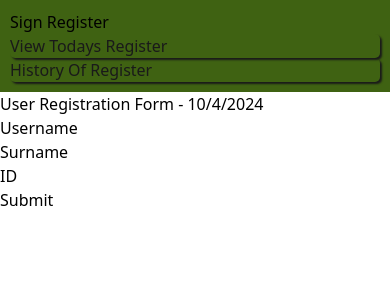
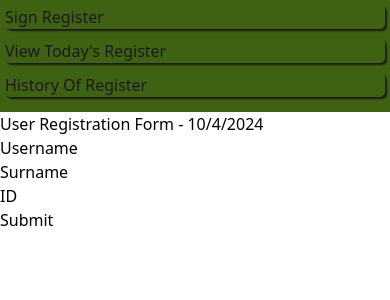
Before and after one commit to Beloved-Nethengwe/register-turborepo, a Next.js app in the folder apps/web/: page / in a window 390 px wide. Shown: the top 300 px of the page. Built offline with nearby package versions, Linux system fonts and the light colour scheme.

Commit message:
making the nav to be phone friendly

```diff
--- a/apps/web/app/layout.tsx
+++ b/apps/web/app/layout.tsx
@@ -33,10 +33,10 @@ export default function RootLayout({
     <html lang="en">
       <body className={`${geistSans.variable} ${geistMono.variable}`}>
       <nav className="navbar">
+        <div className="navigation-menu">
           <NavigationMenu>
             <NavigationMenuList>
-
-          <NavigationMenuItem >
+              <NavigationMenuItem className="navbar1">
                 <Link href="/" legacyBehavior passHref>
                   <NavigationMenuLink className={navigationMenuTriggerStyle()}>
                     Sign Register
@@ -44,15 +44,15 @@ export default function RootLayout({
                 </Link>
               </NavigationMenuItem>
 
-            <NavigationMenuItem className = "navbar1">
+              <NavigationMenuItem className="navbar1">
                 <Link href="/todaysregister" legacyBehavior passHref>
                   <NavigationMenuLink className={navigationMenuTriggerStyle()}>
-                  View Todays Register
+                    View Today's Register
                   </NavigationMenuLink>
                 </Link>
               </NavigationMenuItem>
 
-            <NavigationMenuItem className = "navbar1">
+              <NavigationMenuItem className="navbar1">
                 <Link href="/historyofregister" legacyBehavior passHref>
                   <NavigationMenuLink className={navigationMenuTriggerStyle()}>
                     History Of Register
@@ -61,7 +61,9 @@ export default function RootLayout({
               </NavigationMenuItem>
             </NavigationMenuList>
           </NavigationMenu>
+        </div>
       </nav>
+
         {children}
       </body>
     </html>
--- a/packages/ui/src/globals.css
+++ b/packages/ui/src/globals.css
@@ -4,12 +4,37 @@
 
 
 .navbar1 {
-    color:#1a1a1a;
+    color: #1a1a1a;
     box-shadow: 2px 2px 2px;
     border-radius: 5px;
-  }
+}
 
-  .navbar {
+.navbar {
     background-color: rgb(63, 98, 18);
     padding: 10px;
-  }
+    display: flex;
+    justify-content: space-between;
+    align-items: center;
+    flex-wrap: wrap; /* Allow items to wrap on smaller screens */
+}
+
+.navigation-menu {
+    display: flex; /* Make it a flex container */
+    gap: 15px; /* Add space between items */
+}
+
+/* Media Queries for mobile */
+@media (max-width: 600px) {
+    .navbar {
+        padding: 5px; /* Reduce padding on mobile */
+    }
+
+    .navigation-menu {
+        flex-direction: column; /* Stack items vertically */
+        width: 100%; /* Full width */
+    }
+
+    .navbar1 {
+        margin-bottom: 10px; /* Space between items on mobile */
+    }
+}
```
Lines whose indentation alone changed are shown as unchanged.
